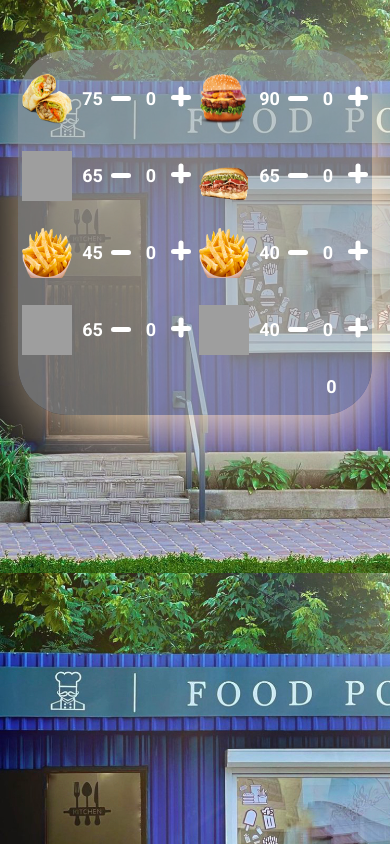
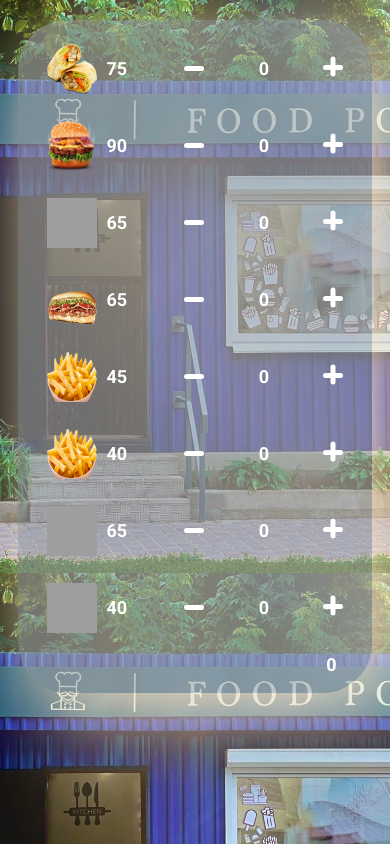
Before and after one commit to perun13/food-point, a plain HTML site: page index.html in a window 390 px wide. Drawn offline with Linux system fonts and the light colour scheme; grey boxes are pictures that could not be loaded.

Commit message:
Add files via upload

```diff
--- a/css/style.css
+++ b/css/style.css
@@ -94,6 +94,9 @@ body {
   body {
     background-size: 146%;
   }
+  .wrapper {
+    margin-top: 20px;
+  }
   .wrapper img {
     width: 50px;
     height: 50px;
@@ -104,6 +107,12 @@ body {
   }
   .wrapper .calculator {
     box-shadow: 15px 20px 86px bisque;
+    flex-direction: column;
+    flex-wrap: nowrap;
+    align-items: flex-end;
+  }
+  .wrapper .calculator .item-row {
+    width: 100%;
   }
   .wrapper .calculator .item-row .number {
     width: 45%;
```
